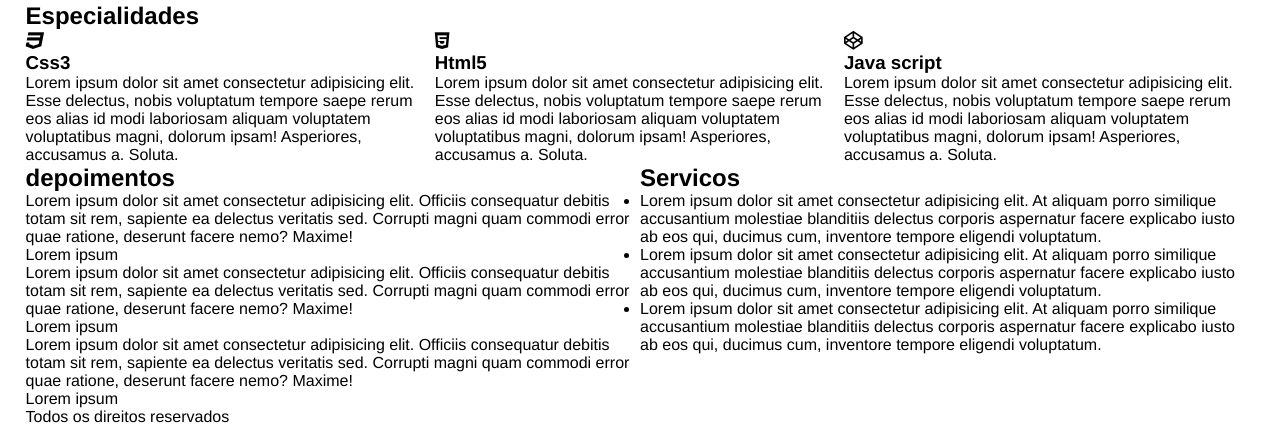
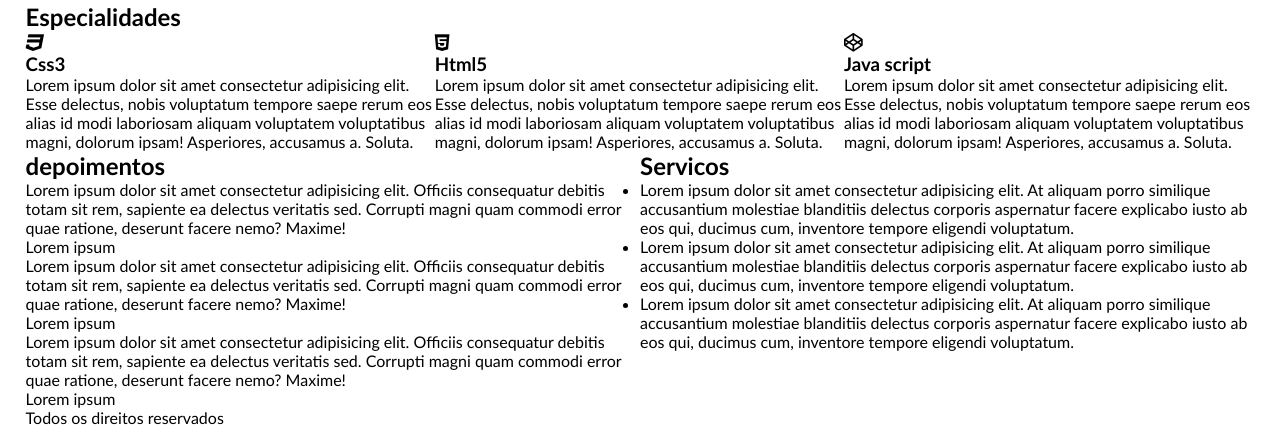
Before and after one commit to SanthyagoSouza/2---danki-code, a PHP site: page / in a window 1280 px wide. Shown: the part 965-1392 px from the top of the page. Run offline with PHP 8.4, Linux system fonts and the light colour scheme; some libraries are stand-ins or nearby versions.

Commit message:
correção fontes

```diff
--- a/estilo/estilo.css
+++ b/estilo/estilo.css
@@ -2,7 +2,7 @@
     margin: 0;
     padding: 0;
     box-sizing: border-box;
-    font-family: 'Franklin Gothic Medium', 'Arial Narrow', Arial, sans-serif;
+    font-family: 'Trebuchet MS', 'Lucida Sans Unicode', 'Lucida Grande', 'Lucida Sans', Arial, sans-serif;
 }
 
 /*Boot Css*/
```
